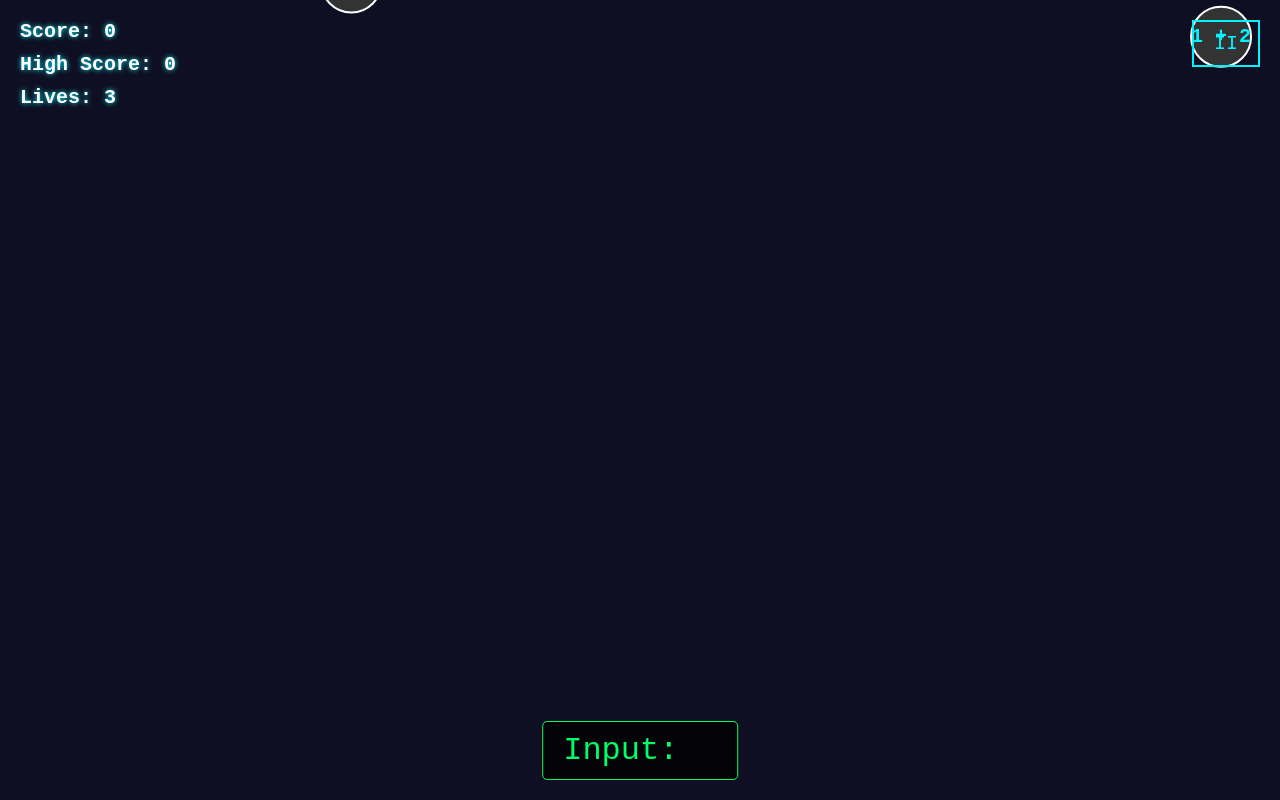
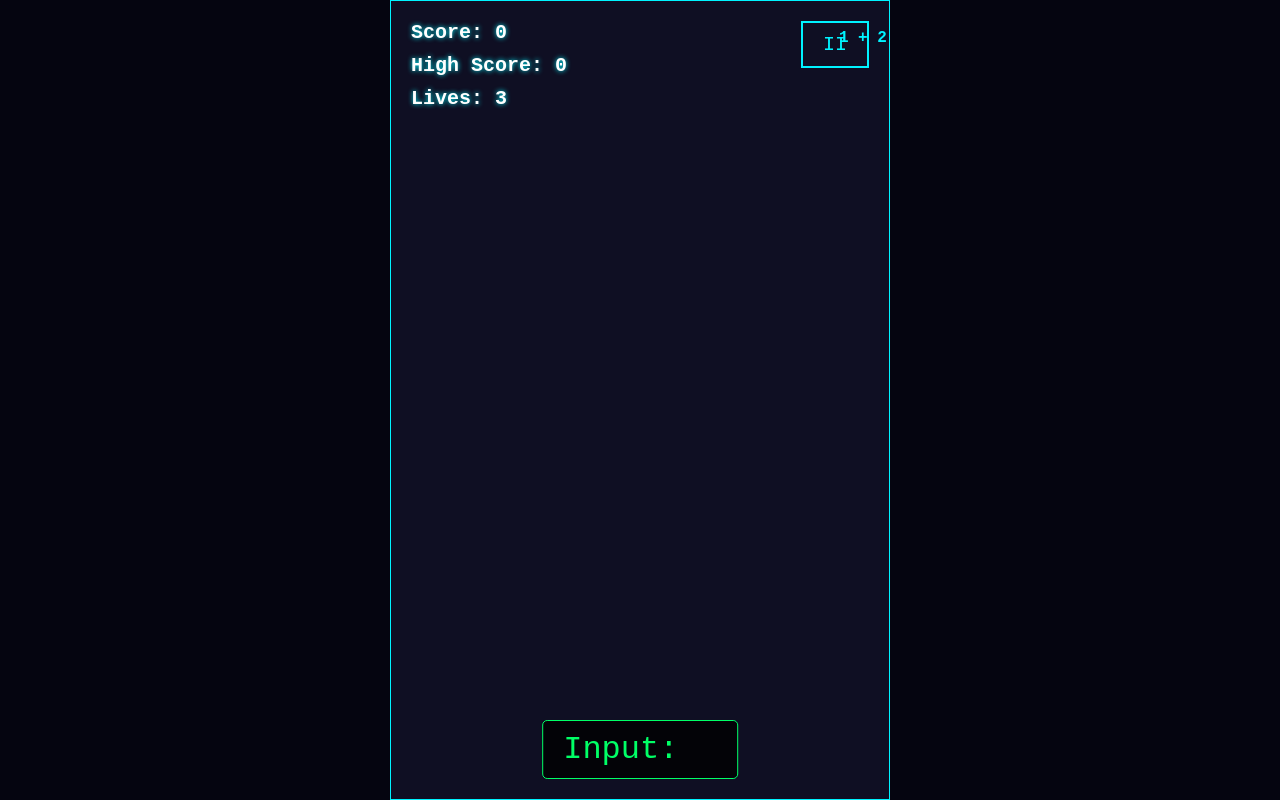
Before and after one commit to asazin90143/Space-Math, a plain HTML site: page index.html in a window 1280 px wide. Both pictures are taken after a click on the button "START MISSION". Drawn offline with Linux system fonts and the light colour scheme.

Commit message:
changing the view and orientation

```diff
--- a/script.js
+++ b/script.js
@@ -9,8 +9,8 @@ const ctx = canvas.getContext('2d');
 
 // Resize Canvas to Full Screen
 function resizeCanvas() {
-    canvas.width = window.innerWidth;
-    canvas.height = window.innerHeight;
+    canvas.width = canvas.clientWidth;
+    canvas.height = canvas.clientHeight;
 }
 window.addEventListener('resize', resizeCanvas);
 resizeCanvas();
@@ -100,7 +100,7 @@ function generateProblem(difficulty) {
 
 class Asteroid {
     constructor(difficulty) {
-        this.r = 30; // Radius
+        this.r = 15; // Radius (Smaller to look further away)
         this.x = Math.random() * (canvas.width - 2 * this.r) + this.r;
         this.y = -50;
         const problem = generateProblem(difficulty);
@@ -111,19 +111,9 @@ class Asteroid {
     }
 
     draw() {
-        // Draw Asteroid Body
-        ctx.beginPath();
-        ctx.arc(this.x, this.y, this.r, 0, Math.PI * 2);
-        ctx.fillStyle = '#333';
-        ctx.fill();
-        ctx.strokeStyle = '#fff';
-        ctx.lineWidth = 2;
-        ctx.stroke();
-        ctx.closePath();
-
         // Draw Math Problem
         ctx.fillStyle = '#00f3ff';
-        ctx.font = 'bold 20px Courier New';
+        ctx.font = 'bold 16px Courier New';
         ctx.textAlign = 'center';
         ctx.textBaseline = 'middle';
         ctx.fillText(this.problemText, this.x, this.y);
--- a/style.css
+++ b/style.css
@@ -24,9 +24,10 @@ body {
 
 #game-container {
     position: relative;
-    width: 100vw;
+    width: 100%;
+    max-width: 500px;
     height: 100vh;
-    border: none;
+    border: 1px solid var(--neon-blue);
     background-color: var(--bg-color);
 }
 
```
